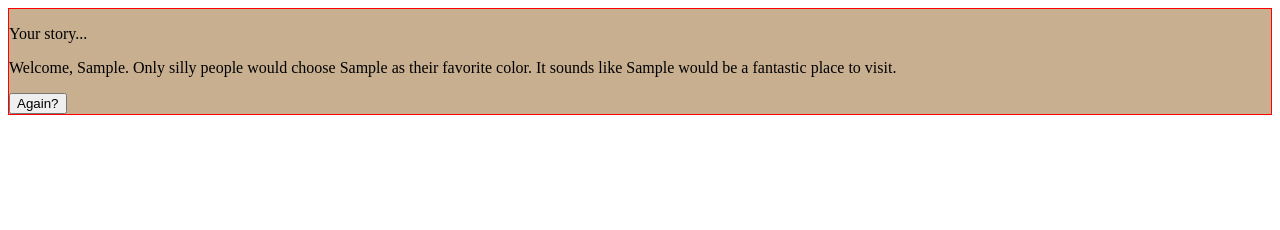
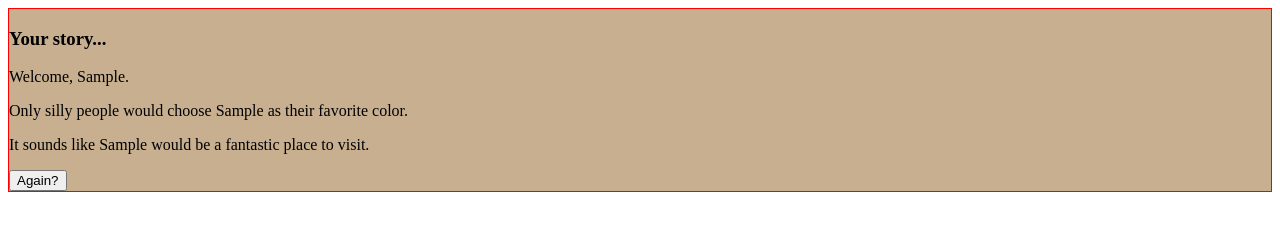
Before and after one commit to alyssahellrung/madlibs, a plain HTML site: page index.html in a window 1280 px wide. Both pictures are taken after typing "Sample", "Sample", "Sample" into the empty fields and a click on the button "Submit your answers". Drawn offline with Linux system fonts and the light colour scheme.

Commit message:
fully functional basic app

```diff
--- a/index.html
+++ b/index.html
@@ -8,7 +8,7 @@
 </head>
 <body>
   <div id="inputPanel">
-    <h>Please answer a few questions:</h>
+    <h3>Please answer a few questions:</h3>
     <p>A first name:
       <input id="firstName" type="text" placeholder="first name">
     </p>
@@ -23,8 +23,8 @@
   </div>
 
   <div id="outputPanel">
-    <p>Your story...</p>
-    <p id="theStory">junk</p>
+    <h3>Your story...</h3>
+    <section id="theStory"></section>
     <button id="again">Again?</button>
   </div>
 
--- a/script.js
+++ b/script.js
@@ -32,7 +32,20 @@ function keydownHandler(event) {
 
 function checkComplete() {
   // verify the user filled in the form (I did this differently than the tutorial guy did it)
-  if (firstName.value == "" || favColor.value == "" || place.value =="") {
+  firstName.classList.remove("bgPink");
+  favColor.classList.remove("bgPink");
+  place.classList.remove("bgPink");
+
+  if (firstName.value == "") {
+    firstName.className = "bgPink";
+  }
+  if (favColor.value == "") {
+    favColor.className = "bgPink";
+  }
+  if (place.value == "") {
+    place.className = "bgPink";
+  }
+  if (firstName.value == "" || favColor.value == "" || place.value == "") {
     warning.className = "displayBlock";
     return false;
   } else {
@@ -46,12 +59,22 @@ function writeStory() {
     return;
   }
 
-  let finishedStory = ""
-  finishedStory += "Welcome, " + firstName.value + ". "
-  finishedStory += "Only silly people would choose " + favColor.value + " as their favorite color. "
-  finishedStory += "It sounds like " + place.value + " would be a fantastic place to visit."
+  const storyText1 = "Welcome, " + firstName.value + ". ";
+  const storyText2 = "Only silly people would choose " + favColor.value + " as their favorite color. ";
+  const storyText3 = "It sounds like " + place.value + " would be a fantastic place to visit.";
 
-  theStory.innerHTML = finishedStory;
+  const newP1 = document.createElement("p");
+  const newP2 = document.createElement("p");
+  const newP3 = document.createElement("p");
+  const newT1 = document.createTextNode(storyText1);
+  const newT2 = document.createTextNode(storyText2);
+  const newT3 = document.createTextNode(storyText3);
+  newP1.appendChild(newT1);
+  newP2.appendChild(newT2);
+  newP3.appendChild(newT3);
+  theStory.appendChild(newP1);
+  theStory.appendChild(newP2);
+  theStory.appendChild(newP3);
 
   inputPanel.className = "displayNone";
   outputPanel.className = "displayBlock";
@@ -67,6 +90,9 @@ function resetPage() {
   firstName.value = "";
   favColor.value = "";
   place.value = "";
+  firstName.classList.remove("bgPink");
+  favColor.classList.remove("bgPink");
+  place.classList.remove("bgPink");
   theStory.innerHTML = "";
 
   firstName.focus();
--- a/style.css
+++ b/style.css
@@ -14,3 +14,11 @@ div {
 button {
   cursor: pointer;
 }
+
+#warning {
+  background-color: red;
+}
+
+.bgPink {
+  background-color: pink;
+}
```
Also changed, not shown: 1 other file.
